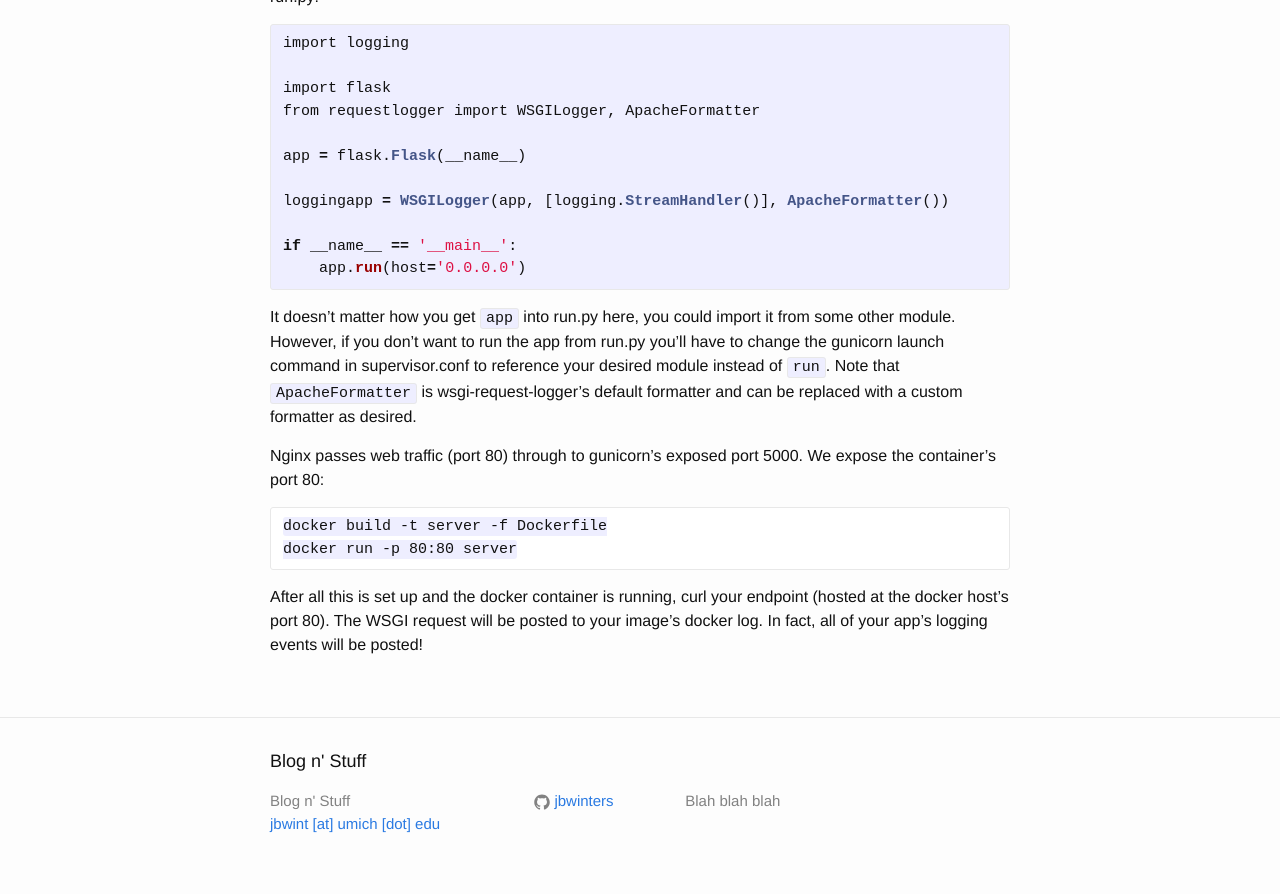
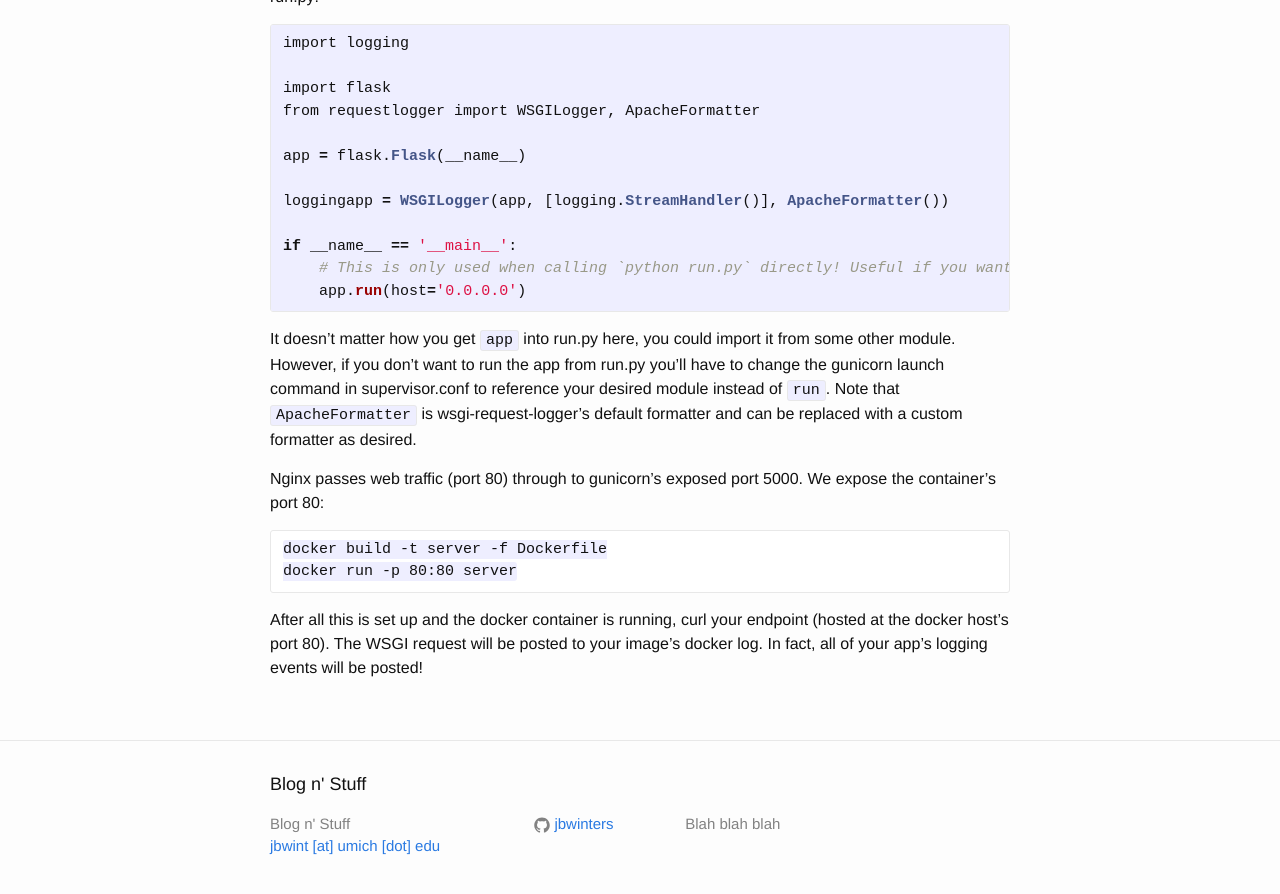
Before and after one commit to jbwinters/jbwinters.github.io, a Jekyll site: the page built from _posts/2016-01-15-docker-nginx-gunicorn-flask.markdown, in a window 1280 px wide and 900 px high, scrolled down 2438 px. Shown: the top 894 px of the window. Built offline with Jekyll 4.4.1, drawn with Linux system fonts in a browser that asks for light colours.

Commit message:
Note that the main() code is not called in this example

```diff
--- a/_posts/2016-01-15-docker-nginx-gunicorn-flask.markdown
+++ b/_posts/2016-01-15-docker-nginx-gunicorn-flask.markdown
@@ -109,6 +109,7 @@ app = flask.Flask(__name__)
 loggingapp = WSGILogger(app, [logging.StreamHandler()], ApacheFormatter())
 
 if __name__ == '__main__':
+    # This is only used when calling `python run.py` directly! Useful if you want to use flask's debug mode.
     app.run(host='0.0.0.0')
 {% endhighlight %}
 
```
